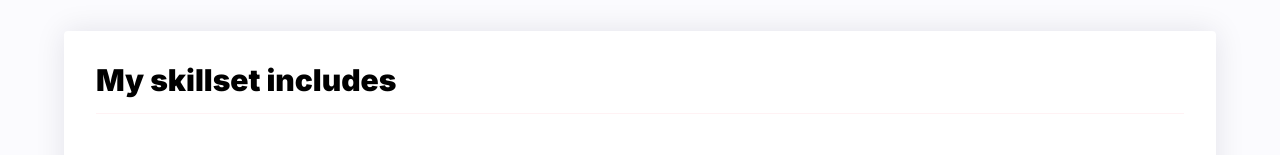
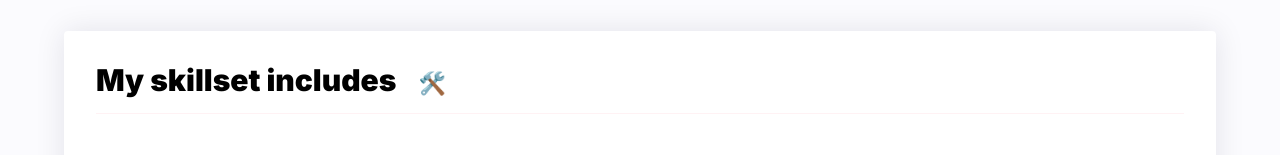
Before and after one commit to Maciej86/personal-homepage, a React (Create React App) app: page / in a window 1280 px wide. Shown: the part 554-709 px from the top of the page. Built offline with nearby package versions, Linux system fonts and the light colour scheme.

Commit message:
Added icon

```diff
--- a/src/features/Skills/index.js
+++ b/src/features/Skills/index.js
@@ -33,5 +33,11 @@ export const Skills = () => {
     </List>
   );
 
-  return <BigTile header={"My skillset includes"} content={ListSkills} />;
+  return (
+    <BigTile
+      header={"My skillset includes"}
+      images={"🛠️"}
+      content={ListSkills}
+    />
+  );
 };
```
